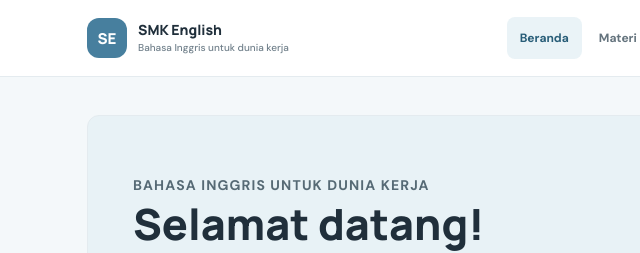
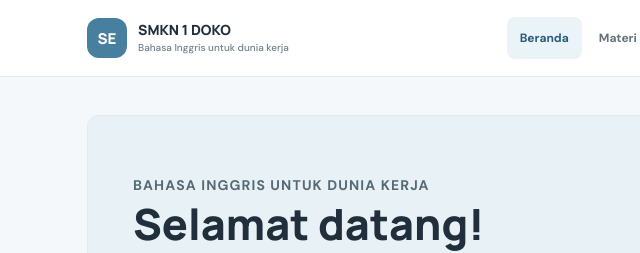
Before and after one commit to ghyztaocto012-hub/Test-Out, a plain HTML site: page index.html in a window 1280 px wide. Shown: the top 253 px of the page, 17-657 px from the left. Drawn offline with Linux system fonts and the light colour scheme.

Commit message:
Update index.html

```diff
--- a/index.html
+++ b/index.html
@@ -228,7 +228,7 @@
     <div class="header-inner">
       <a class="brand" href="#beranda" aria-label="SMKN 1 DOKO, ke beranda" data-nav="beranda">
         <span class="brand-mark" aria-hidden="true">SE</span>
-        <span class="brand-name">SMK English<span class="brand-caption">Bahasa Inggris untuk dunia kerja</span></span>
+        <span class="brand-name">SMKN 1 DOKO<span class="brand-caption">Bahasa Inggris untuk dunia kerja</span></span>
       </a>
       <nav class="main-nav" aria-label="Navigasi utama">
         <button class="nav-link" data-nav="beranda" aria-current="page">Beranda</button>
```
